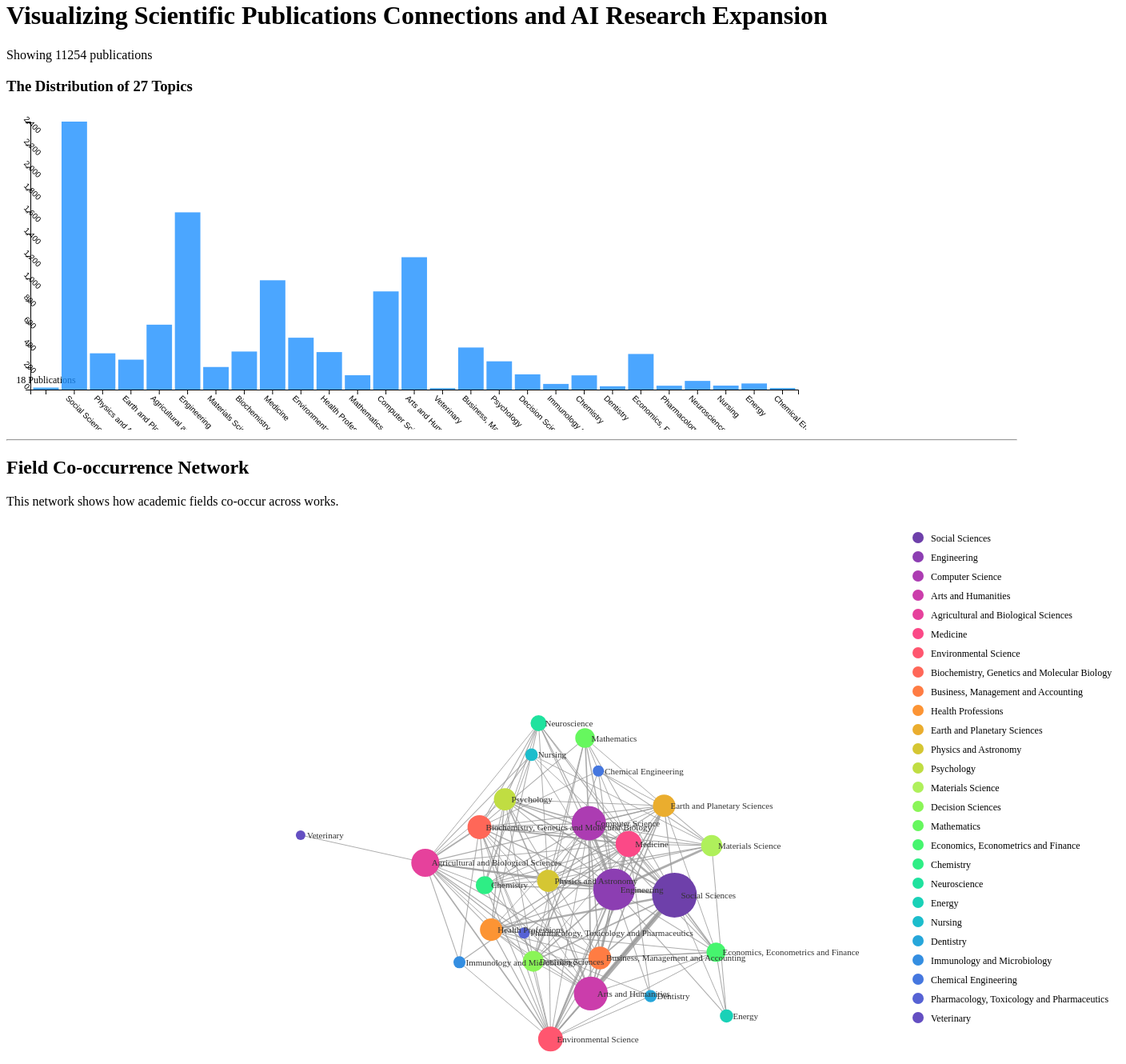
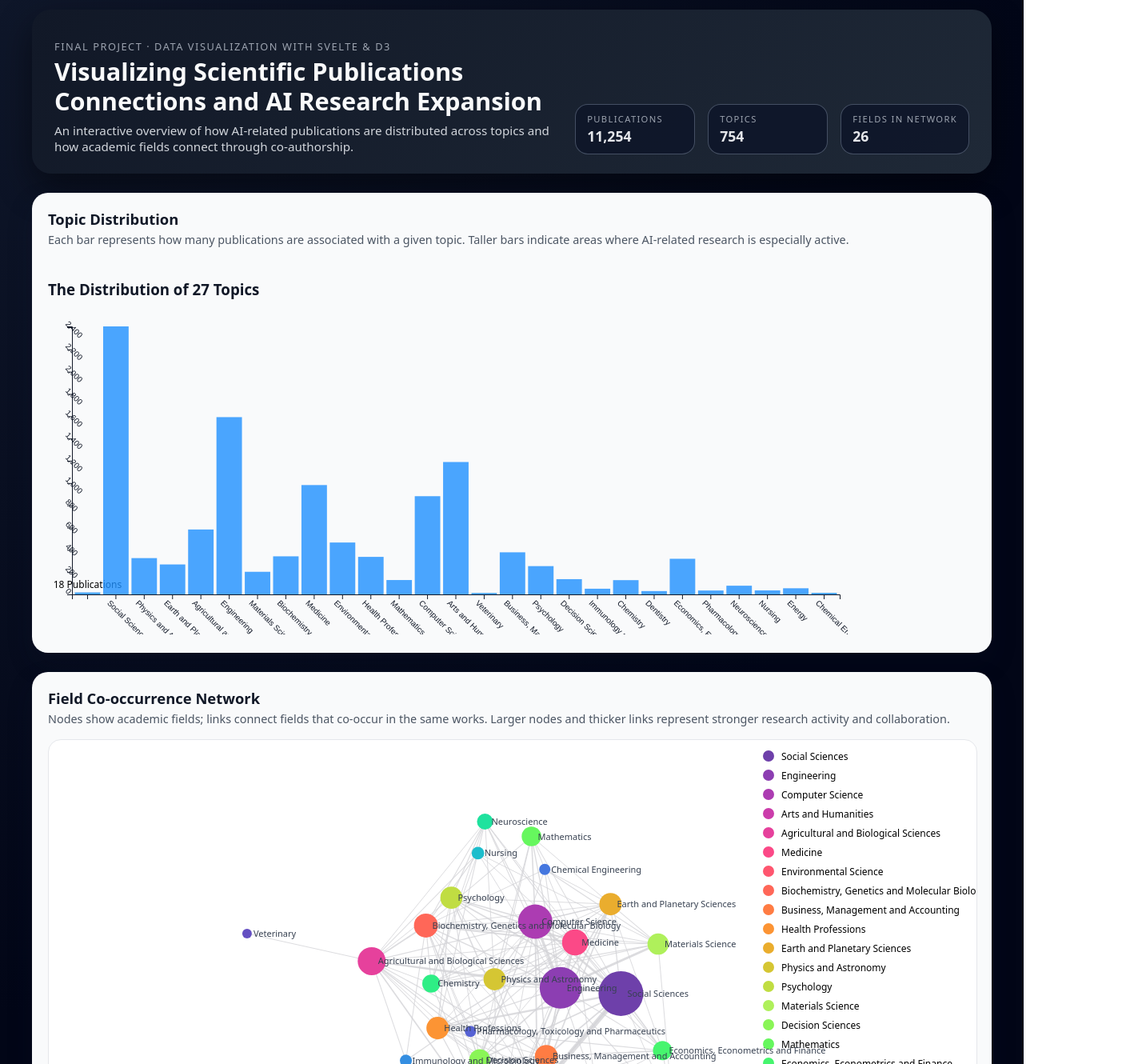
Before and after one commit to JeffreyMullins/Visualizing_AI_Research_and_Connectedness, a SvelteKit app: page / in a window 1280 px wide. Shown: the part 20-1350 px from the top of the page at 80% size, 1408 px wide, since content can reach past the window. Built offline with nearby package versions, Linux system fonts and the light colour scheme.

Commit message:
Web layout design

```diff
--- a/src/routes/+page.svelte
+++ b/src/routes/+page.svelte
@@ -2,93 +2,84 @@
   import * as d3 from "d3";
   import { onMount } from "svelte";
   import type { TTopic } from "../../types";
-    import { parse } from "svelte/compiler";
   import Bar_topics from "$lib/Bar_topics.svelte";
-  import Line from "$lib/Line.svelte";
 
-  // Reactive variable for storing the data
+  // --- Topic data ---
   let topics: TTopic[] = [];
+  let uniqueTopics = 0;
 
-  // Function to load the CSV
   async function loadCsv() {
     try {
       const csvUrl = "./topics.csv";
       topics = await d3.csv(csvUrl, (row) => {
-        // TIP: in row, all values are strings, so we need to use a row conversion function here to format them
         return {
-          // ...row, // spread syntax to copy all properties from row
           work_id: String(row.work_id),
           topic_id: String(row.topic_id),
           topic_display_name: String(row.topic_display_name),
           topic_score: Number(row.topic_score),
-          topic_sub_field_display_name: String(row.topic_sub_field_display_name),
+          topic_sub_field_display_name: String(
+            row.topic_sub_field_display_name,
+          ),
           topic_field_display_name: String(row.topic_field_display_name),
           topic_domain_display_name: String(row.topic_domain_display_name),
-
-          // num_votes: Number(row.num_votes),
-          // year: new Date(row.year),
-          // please also format the values for other non-string attributes. You can check the attributes in the CSV file
         };
       });
 
+      uniqueTopics = new Set(topics.map((d) => d.topic_display_name)).size;
       console.log("Loaded CSV Data:", topics);
     } catch (error) {
       console.error("Error loading CSV:", error);
     }
   }
-  // Call the loader when the component mounts
+
   onMount(loadCsv);
-
-
 
   // --- Network Data & Visualization ---
   let networkContainer: HTMLDivElement;
+  let fieldCount = 0;
 
   onMount(async () => {
     const nodes: any[] = await d3.json("/field_nodes.json");
     const links: any[] = await d3.json("/field_links.json");
     if (!nodes || !links) return;
 
-  const width = 1400;
-  const height = 900;
+    const width = networkContainer?.clientWidth || 1200;
+    const height = 600;
 
-  // // Color scale by field id
-  // const colorScale = d3.scaleOrdinal(d3.schemeSet2);
+    const uniqueFields = [...new Set(nodes.map((d: any) => d.id))];
+    fieldCount = uniqueFields.length;
 
-  // Unique color for each field
-  const uniqueFields = [...new Set(nodes.map((d: any) => d.id))];
-  const colorScale = d3.scaleSequential()
+    const colorScale = d3
+      .scaleSequential()
       .domain([0, uniqueFields.length])
       .interpolator(d3.interpolateRainbow);
 
+    const sizeScale = d3
+      .scaleSqrt()
+      .domain(d3.extent(nodes, (d: any) => d.count) as [number, number])
+      .range([6, 28]);
 
-  // Node size scale
-  const sizeScale = d3.scaleSqrt()
-    .domain(d3.extent(nodes, (d: any) => d.count) as [number, number])
-    .range([6, 28]); // min/max node radius
-
-  // Edge thickness scale
-  const linkWidthScale = d3.scaleLinear()
+    const linkWidthScale = d3
+      .scaleLinear()
       .domain(d3.extent(links, (d: any) => d.count) as [number, number])
       .range([1, 6]);
 
     const svg = d3
       .select(networkContainer)
       .append("svg")
-    .attr("width", width)
-    .attr("height", height);
+      .attr("viewBox", `0 0 ${width} ${height}`)
+      .attr("width", "100%")
+      .attr("height", "100%");
 
     // Legend
-const legend = svg.append("g")
+    const legend = svg
+      .append("g")
       .attr("transform", `translate(${width - 260}, 20)`);
 
     uniqueFields.forEach((field, i) => {
-  const g = legend.append("g")
-    .attr("transform", `translate(0, ${i * 24})`);
+      const g = legend.append("g").attr("transform", `translate(0, ${i * 24})`);
 
-  g.append("circle")
-    .attr("r", 7)
-    .attr("fill", colorScale(i));
+      g.append("circle").attr("r", 7).attr("fill", colorScale(i));
 
       g.append("text")
         .attr("x", 16)
@@ -97,33 +88,39 @@ uniqueFields.forEach((field, i) => {
         .attr("font-size", "12px");
     });
 
-
-
     const simulation = d3
       .forceSimulation(nodes)
-    .force("link", d3.forceLink(links).id((d: any) => d.id).distance(140))
+      .force(
+        "link",
+        d3
+          .forceLink(links)
+          .id((d: any) => d.id)
+          .distance(140),
+      )
       .force("charge", d3.forceManyBody().strength(-260))
       .force("center", d3.forceCenter(width / 2, height / 2));
 
-  const link = svg.append("g")
+    const link = svg
+      .append("g")
+      .attr("stroke", "#d4d4d8")
+      .attr("stroke-opacity", 0.8)
       .selectAll("line")
       .data(links)
       .enter()
       .append("line")
-    .attr("stroke", "#999")
-    .attr("stroke-width", (d: any) => linkWidthScale(d.count))
-    .attr("stroke-opacity", 0.8);
+      .attr("stroke-width", (d: any) => linkWidthScale(d.count));
 
-  const node = svg.append("g")
+    const node = svg
+      .append("g")
       .selectAll("circle")
       .data(nodes)
       .enter()
       .append("circle")
       .attr("r", (d: any) => sizeScale(d.count))
-    // .attr("fill", (d: any) => colorScale(d.id))
       .attr("fill", (d: any) => colorScale(uniqueFields.indexOf(d.id)))
       .call(
-      d3.drag()
+        d3
+          .drag()
           .on("start", (event, d: any) => {
             if (!event.active) simulation.alphaTarget(0.3).restart();
             d.fx = d.x;
@@ -137,17 +134,18 @@ uniqueFields.forEach((field, i) => {
             if (!event.active) simulation.alphaTarget(0);
             d.fx = null;
             d.fy = null;
-        })
+          }),
       );
 
-  const label = svg.append("g")
+    const label = svg
+      .append("g")
       .selectAll("text")
       .data(nodes)
       .enter()
       .append("text")
       .text((d: any) => d.id)
       .attr("font-size", "11px")
-    .attr("fill", "#333")
+      .attr("fill", "#374151")
       .attr("dx", 8)
       .attr("dy", 4);
 
@@ -158,28 +156,239 @@ uniqueFields.forEach((field, i) => {
         .attr("x2", (d: any) => d.target.x)
         .attr("y2", (d: any) => d.target.y);
 
-    node
-      .attr("cx", (d: any) => d.x)
-      .attr("cy", (d: any) => d.y);
+      node.attr("cx", (d: any) => d.x).attr("cy", (d: any) => d.y);
 
-    label
-      .attr("x", (d: any) => d.x)
-      .attr("y", (d: any) => d.y);
+      label.attr("x", (d: any) => d.x).attr("y", (d: any) => d.y);
     });
   });
-
-
-
 </script>
 
-<h1>Visualizing Scientific Publications Connections and AI Research Expansion</h1>
+<main class="page">
+  <header class="hero">
+    <div class="hero-text">
+      <p class="eyebrow">Final Project · Data Visualization with Svelte & D3</p>
+      <h1>
+        Visualizing Scientific Publications Connections and AI Research
+        Expansion
+      </h1>
+      <p class="subtitle">
+        An interactive overview of how AI-related publications are distributed
+        across topics and how academic fields connect through co-authorship.
+      </p>
+    </div>
 
-<p>Showing {topics.length == 0 ? "..." : topics.length + " "} publications</p>
-<Bar_topics topics={topics} />
+    <div class="hero-metrics">
+      <div class="metric">
+        <span class="metric-label">Publications</span>
+        <span class="metric-value">
+          {topics.length === 0 ? "…" : topics.length.toLocaleString()}
+        </span>
+      </div>
+      <div class="metric">
+        <span class="metric-label">Topics</span>
+        <span class="metric-value">
+          {topics.length === 0 ? "…" : uniqueTopics}
+        </span>
+      </div>
+      <div class="metric">
+        <span class="metric-label">Fields in network</span>
+        <span class="metric-value">
+          {fieldCount === 0 ? "…" : fieldCount}
+        </span>
+      </div>
+    </div>
+  </header>
 
-<hr />
+  <section class="layout-grid">
+    <!-- Left panel: Bar chart -->
+    <section class="panel">
+      <div class="panel-header">
+        <h2>Topic Distribution</h2>
+        <p>
+          Each bar represents how many publications are associated with a given
+          topic. Taller bars indicate areas where AI-related research is
+          especially active.
+        </p>
+      </div>
+      <div class="panel-body chart-body">
+        <Bar_topics {topics} />
+      </div>
+    </section>
 
+    <!-- Right panel: Network -->
+    <section class="panel">
+      <div class="panel-header">
         <h2>Field Co-occurrence Network</h2>
-<p>This network shows how academic fields co-occur across works.</p>
+        <p>
+          Nodes show academic fields; links connect fields that co-occur in the
+          same works. Larger nodes and thicker links represent stronger research
+          activity and collaboration.
+        </p>
+      </div>
 
-<div bind:this={networkContainer} style="margin-top: 16px;"></div>
+      <div class="panel-body">
+        <div bind:this={networkContainer} class="network-container"></div>
+        <p class="panel-footnote">
+          Tip: drag nodes to explore clusters; the layout will re-balance
+          automatically.
+        </p>
+      </div>
+    </section>
+  </section>
+
+  <footer class="footer">
+    <p>
+      Built with Svelte, D3.js, and CSV/JSON data on AI-related scientific
+      publications.
+    </p>
+  </footer>
+</main>
+
+<style>
+  :global(body) {
+    margin: 0;
+    font-family:
+      system-ui,
+      -apple-system,
+      BlinkMacSystemFont,
+      "Segoe UI",
+      sans-serif;
+    background: radial-gradient(circle at top left, #0f172a, #020617 60%);
+    color: #e5e7eb;
+  }
+
+  .page {
+    max-width: 1200px;
+    margin: 0 auto;
+    padding: 32px 20px 40px;
+    display: flex;
+    flex-direction: column;
+    gap: 24px;
+  }
+
+  .hero {
+    background: linear-gradient(135deg, #111827, #1f2937);
+    border-radius: 24px;
+    padding: 24px 28px;
+    box-shadow: 0 18px 45px rgba(0, 0, 0, 0.45);
+    display: flex;
+    flex-wrap: wrap;
+    gap: 24px;
+    align-items: flex-end;
+  }
+
+  .hero-text {
+    flex: 1 1 260px;
+    min-width: 0;
+  }
+
+  .eyebrow {
+    font-size: 0.8rem;
+    text-transform: uppercase;
+    letter-spacing: 0.12em;
+    color: #9ca3af;
+    margin-bottom: 4px;
+  }
+
+  .hero h1 {
+    font-size: clamp(1.7rem, 2.4vw, 2.2rem);
+    line-height: 1.2;
+    margin: 0 0 8px;
+    color: #f9fafb;
+  }
+
+  .subtitle {
+    margin: 0;
+    font-size: 0.95rem;
+    color: #d1d5db;
+    max-width: 40rem;
+  }
+
+  .hero-metrics {
+    display: flex;
+    gap: 16px;
+    flex-wrap: wrap;
+  }
+
+  .metric {
+    background: rgba(15, 23, 42, 0.9);
+    border-radius: 16px;
+    padding: 10px 14px;
+    min-width: 120px;
+    border: 1px solid rgba(148, 163, 184, 0.4);
+  }
+
+  .metric-label {
+    display: block;
+    font-size: 0.7rem;
+    text-transform: uppercase;
+    letter-spacing: 0.12em;
+    color: #9ca3af;
+    margin-bottom: 2px;
+  }
+
+  .metric-value {
+    font-size: 1.1rem;
+    font-weight: 600;
+    color: #e5e7eb;
+  }
+
+  .layout-grid {
+    display: flex;
+    flex-direction: column; /* stack panels vertically */
+    gap: 24px; /* space between top and bottom card */
+  }
+
+  .panel {
+    background: #f9fafb;
+    color: #111827;
+    border-radius: 20px;
+    padding: 20px 20px 18px;
+    box-shadow: 0 14px 32px rgba(15, 23, 42, 0.18);
+    display: flex;
+    flex-direction: column;
+    gap: 12px;
+  }
+
+  .panel-header h2 {
+    margin: 0 0 4px;
+    font-size: 1.15rem;
+  }
+
+  .panel-header p {
+    margin: 0;
+    font-size: 0.9rem;
+    color: #4b5563;
+  }
+
+  .panel-body {
+    margin-top: 4px;
+  }
+
+  .chart-body {
+    /* helps avoid the chart touching the edges */
+    padding-top: 6px;
+  }
+
+  .network-container {
+    width: 100%;
+    min-height: 520px;
+    border-radius: 16px;
+    background: #ffffff;
+    border: 1px solid #e5e7eb;
+    overflow: hidden;
+  }
+
+  .panel-footnote {
+    margin-top: 8px;
+    font-size: 0.8rem;
+    color: #6b7280;
+  }
+
+  .footer {
+    font-size: 0.8rem;
+    color: #9ca3af;
+    text-align: right;
+    margin-top: 8px;
+  }
+</style>
```
Lines whose indentation alone changed are shown as unchanged.
